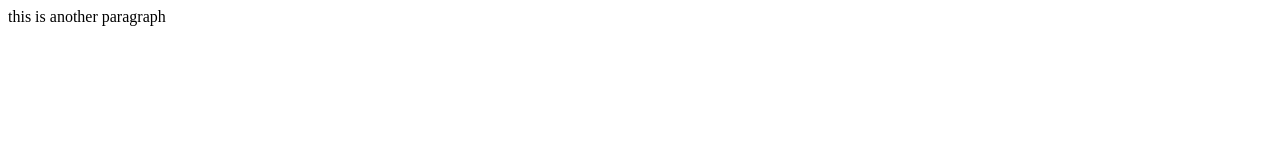
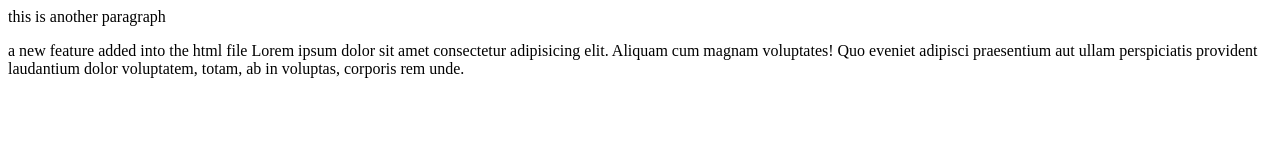
Before and after one commit to srishanth-m/LocalRepo, a plain HTML site: page index.html in a window 1280 px wide. Drawn offline with Linux system fonts and the light colour scheme.

Commit message:
a new feature added in feature1 branch

```diff
--- a/index.html
+++ b/index.html
@@ -1 +1,2 @@
 <p> this is another paragraph</p>
+<p>a new feature added into the html file Lorem ipsum dolor sit amet consectetur adipisicing elit. Aliquam cum magnam voluptates! Quo eveniet adipisci praesentium aut ullam perspiciatis provident laudantium dolor voluptatem, totam, ab in voluptas, corporis rem unde.</p>
```
